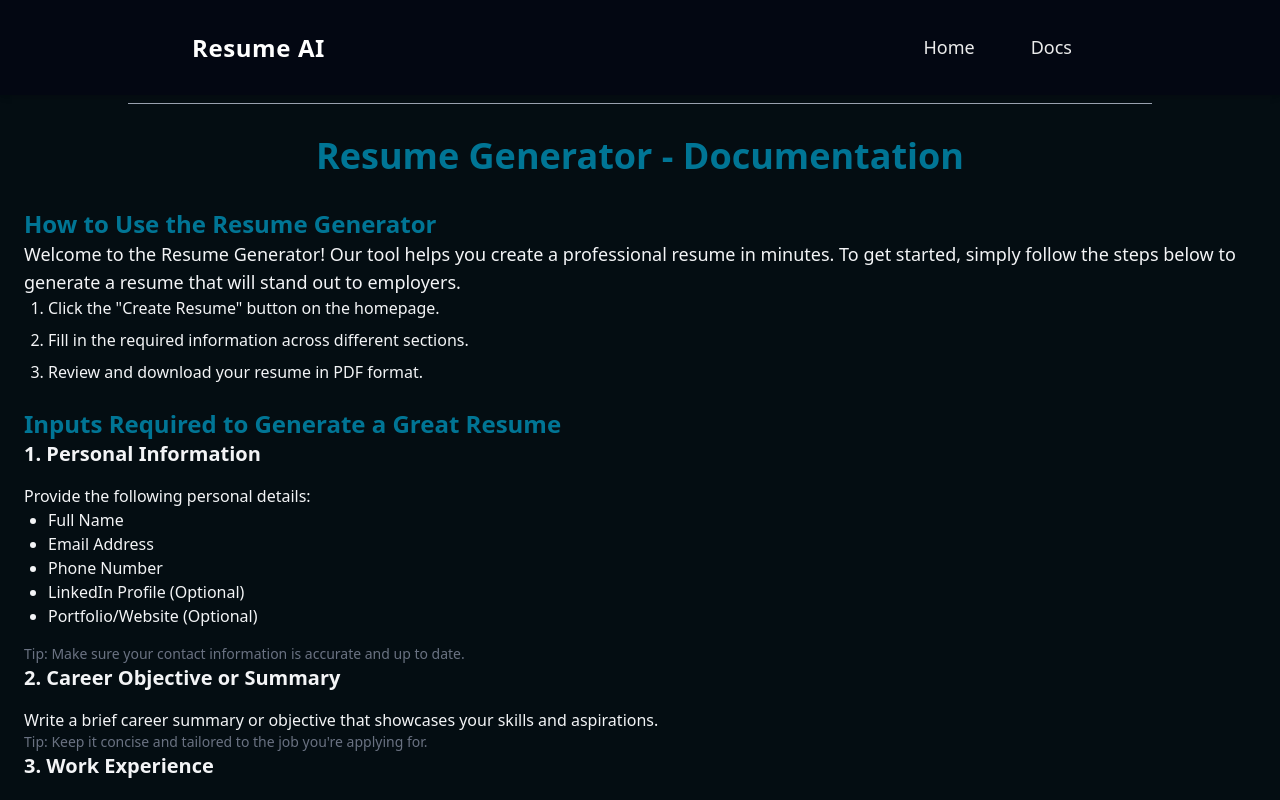
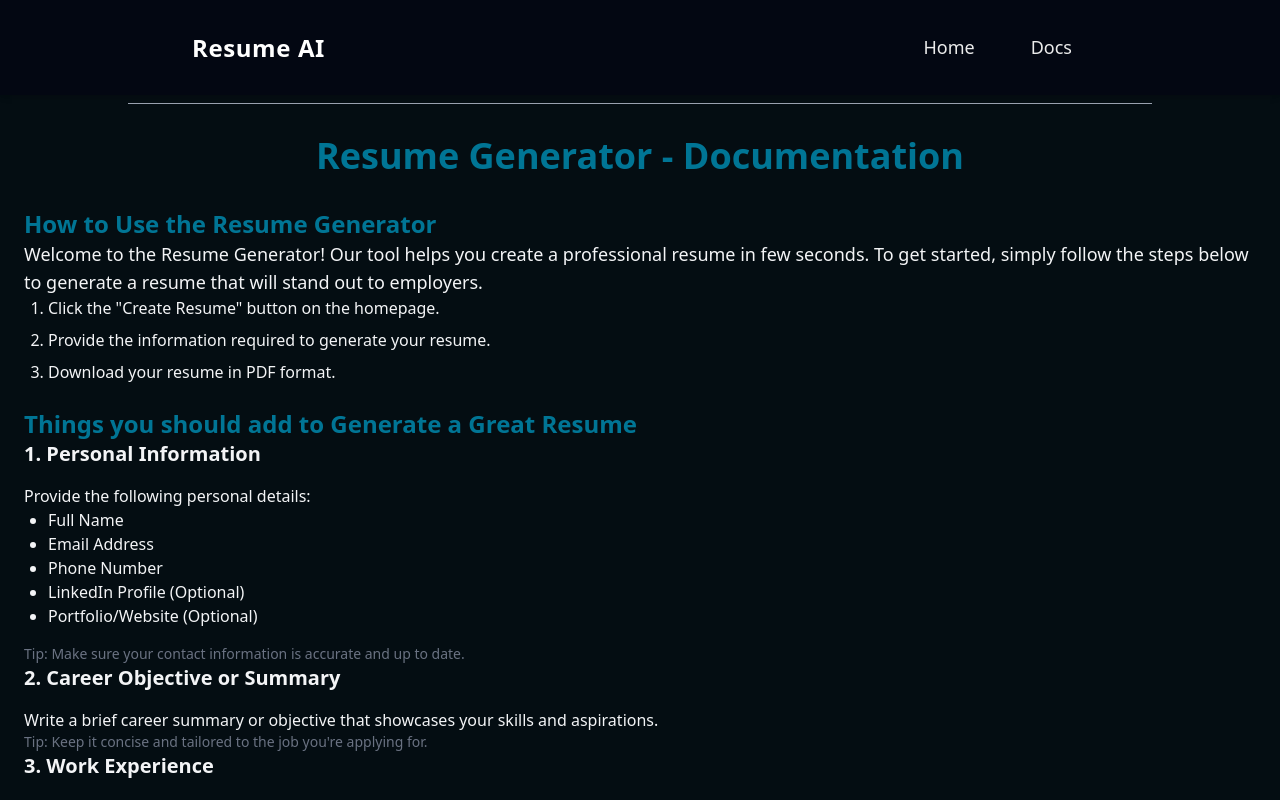
Before and after one commit to AyushGhimire077/ResumeAI, a React (Vite) app in the folder client/: page /docs in a window 1280 px wide. Shown: the top 800 px of the page. Built offline with nearby package versions, Linux system fonts and the light colour scheme.

Commit message:
Modify docs page

```diff
--- a/client/src/pages/Doces.jsx
+++ b/client/src/pages/Doces.jsx
@@ -14,19 +14,19 @@ const DocsPage = () => {
           </h2>
           <p className="text-lg">
             Welcome to the Resume Generator! Our tool helps you create a
-            professional resume in minutes. To get started, simply follow the
+            professional resume in few seconds. To get started, simply follow the
             steps below to generate a resume that will stand out to employers.
           </p>
           <ol className="list-decimal pl-6 space-y-2">
             <li>Click the "Create Resume" button on the homepage.</li>
-            <li>Fill in the required information across different sections.</li>
-            <li>Review and download your resume in PDF format.</li>
+            <li>Provide the information required to generate your resume.</li>
+            <li>Download your resume in PDF format.</li>
           </ol>
         </section>
 
         <section>
           <h2 className="text-2xl font-semibold text-cyan-700">
-            Inputs Required to Generate a Great Resume
+            Things you should add to Generate a Great Resume
           </h2>
 
           <div className="space-y-4">
```
